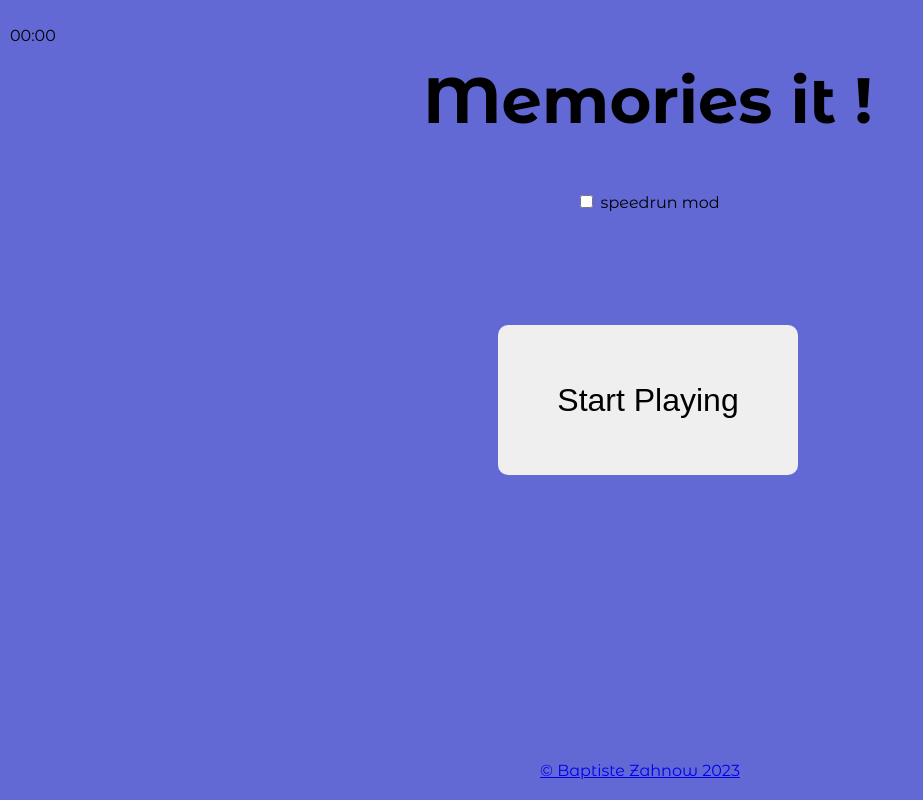
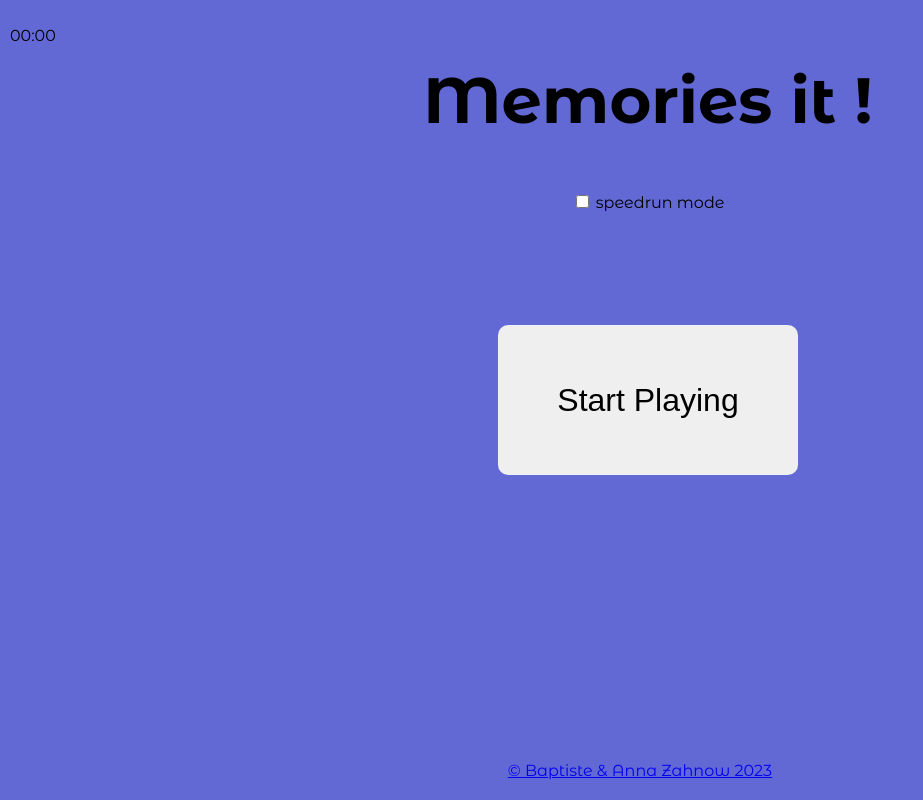
Before and after one commit to LelouchFR/memories-it, a Vue app: page / in a window 1280 px wide. Shown: the whole page, without its empty margins (0-923 px from the left). Built offline with nearby package versions, Linux system fonts and the light colour scheme.

Commit message:
&copy; update

```diff
--- a/src/components/Menu.vue
+++ b/src/components/Menu.vue
@@ -2,8 +2,8 @@
     <section class="GameStarter" id="MenuContainer">
         <h1>Memories it !</h1>
         <button @click="Hide_or_Show">Start Playing</button>
-        <p><input type="checkbox" name="timer" id="Timer" @click="speedrun = !speedrun"> speedrun mod</p>
-        <p><a :href="ghLink">&copy; Baptiste Zahnow {{ new Date().getFullYear() }}</a></p>
+        <p><input type="checkbox" name="timer" id="Timer" @click="speedrun = !speedrun"> speedrun mode</p>
+        <p><a :href="ghLink">&copy; Baptiste & Anna Zahnow {{ new Date().getFullYear() }}</a></p>
     </section>
     <p class="timer"><span id="seconds">00</span>:<span id="tens">00</span></p>
 </template>
```
